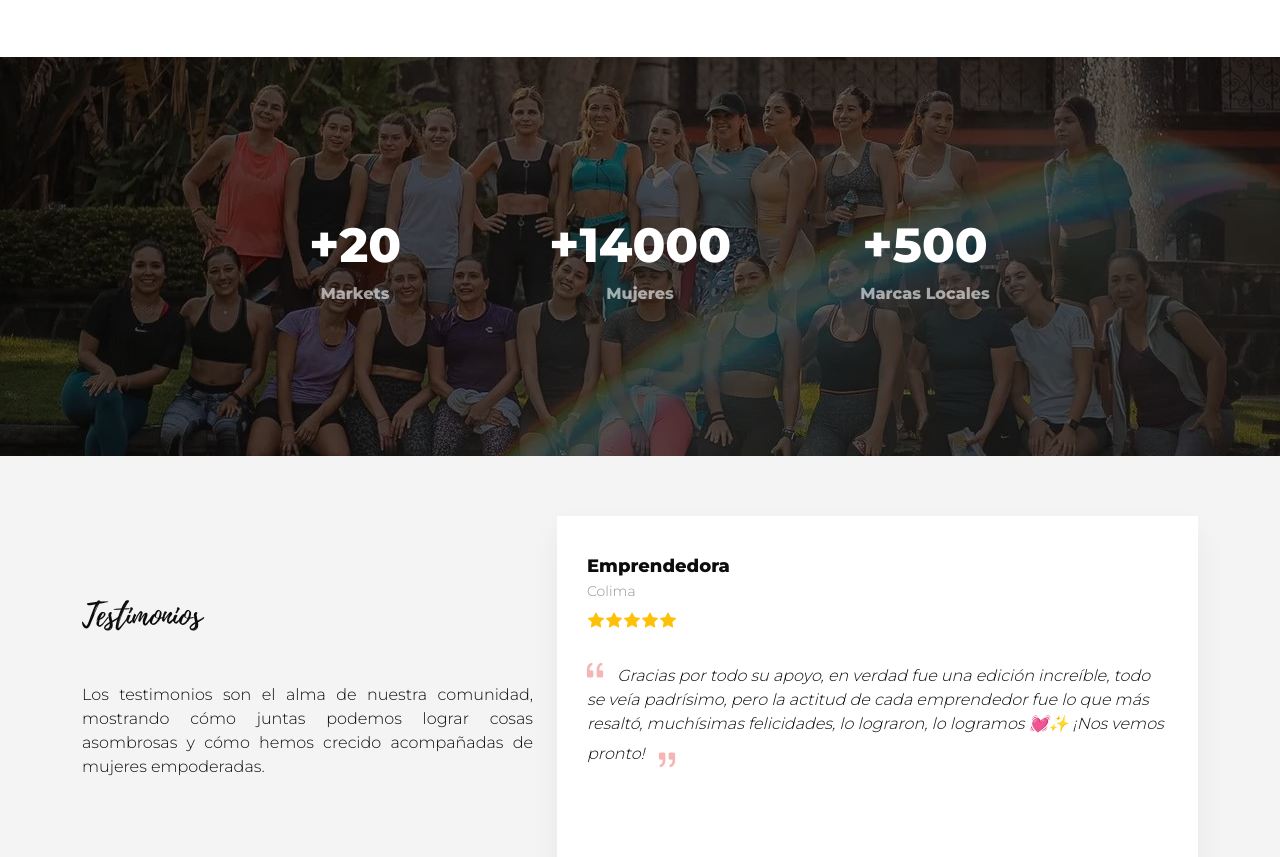
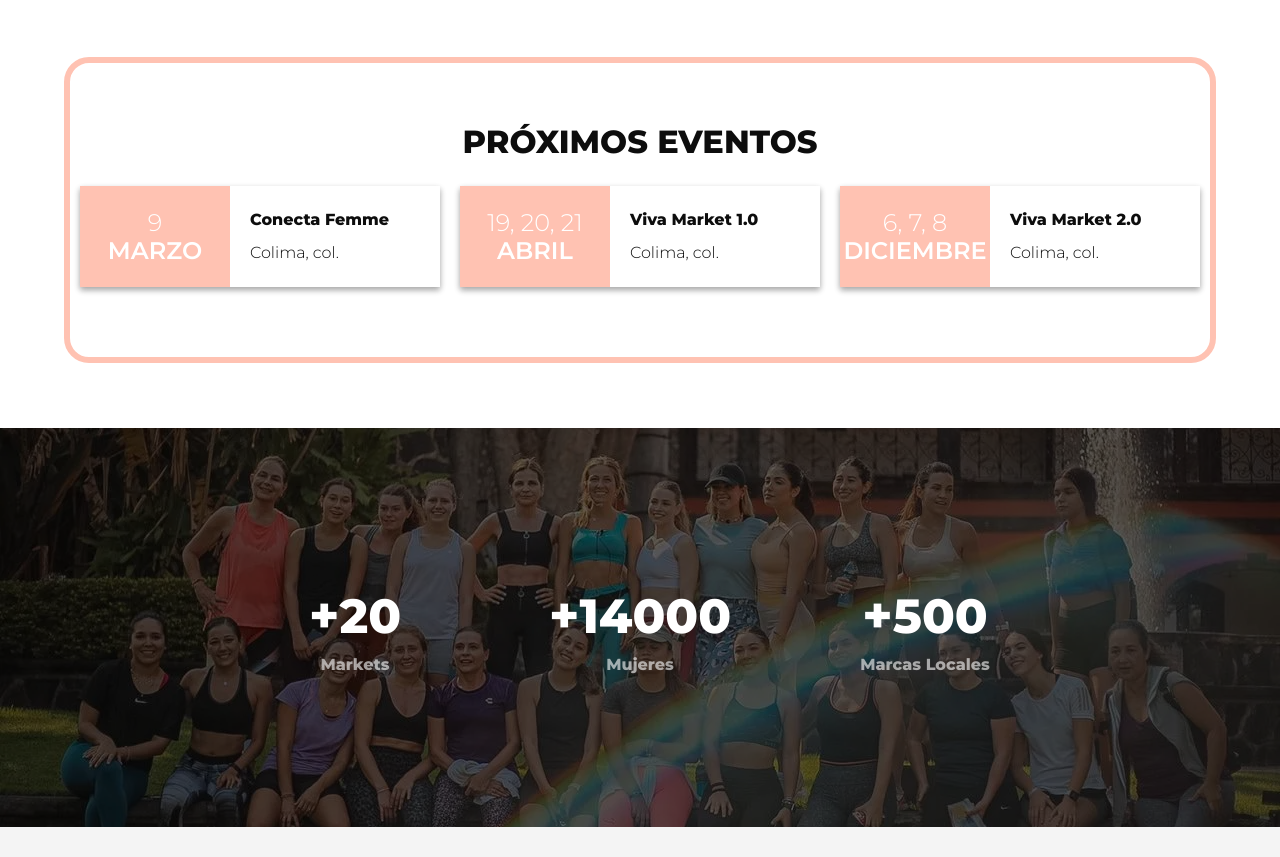
Before and after one commit to xFerchoVJ/site-femme, a website: page index.html in a window 1280 px wide. Shown: the part 1336-2193 px from the top of the page. Drawn offline with nearby package versions, Linux system fonts and the light colour scheme.

Commit message:
Added upcoming events

```diff
--- a/assets/css/main.css
+++ b/assets/css/main.css
@@ -1708,8 +1708,8 @@ footer .social-links button .icon-custom {
   position: relative;
 }
 
-@media (min-width: 768px){
-  .team .member{
+@media (min-width: 768px) {
+  .team .member {
     width: 40%;
   }
 }
@@ -3045,3 +3045,138 @@ h4 {
   color: var(--contrast-color);
   background-color: rgba(var(--primary-color-rgb), 0.8);
 }
+
+.self-drawing-border {
+  border: 7px solid transparent;
+  border-radius: 25px;
+  position: relative;
+  animation: drawBorder 6s ease forwards;
+}
+
+@keyframes drawBorder {
+  0% {
+    border-top-color: transparent;
+    border-left-color: transparent;
+    border-right-color: transparent;
+    border-bottom-color: transparent;
+  }
+  25% {
+    border-top-color: #ffc2b2;
+  }
+  50% {
+    border-right-color: #ffc2b2;
+  }
+  75% {
+    border-bottom-color: #ffc2b2;
+  }
+  100% {
+    border-left-color: #ffc2b2;
+  }
+}
+
+.upcoming-events {
+  width: 90%;
+  margin: 0 auto;
+  border-radius: 25px;
+  border: 6px solid #ffc2b2;
+  margin-bottom: 65px;
+  overflow: hidden;
+}
+
+.upcoming-events h2 {
+  font-weight: 700;
+  font-family: var(--default-font);
+  text-transform: uppercase;
+  margin-bottom: 15px;
+}
+
+.wrapper-events {
+  width: 100%;
+  margin: 0 auto;
+}
+
+.photo-container {
+  font-size: 1.5em;
+  background-color: #ffc2b2;
+  color: white;
+  padding: 20px;
+  text-align: center;
+  grid-area: photo;
+  display: flex;
+  justify-content: center;
+  align-items: center;
+}
+.card-container {
+  margin: 10px;
+  display: grid;
+  grid-template-areas: "photo info";
+  grid-template-columns: 150px 1fr;
+  width: 500px;
+  background-color: #ffffff;
+  box-shadow: 0 3px 6px rgba(0, 0, 0, 0.16), 0 3px 6px rgba(0, 0, 0, 0.23);
+  line-height: 1.75em;
+  transition: transform 0.3s ease; /* Agregamos una transición suave al transform */
+}
+
+.card-container:hover {
+  transform: translateY(
+    -5px
+  ); /* Movemos ligeramente hacia arriba al hacer hover */
+}
+
+.event-container {
+  display: flex;
+  justify-content: space-evenly; /* Centra los elementos */
+}
+
+.info-container {
+  padding: 20px;
+  grid-area: info;
+}
+
+/* Agregamos efecto de transición suave a la información */
+.info-container {
+  padding: 20px;
+  grid-area: info;
+  transition: background-color 0.3s ease, color 0.3s ease; /* Agregamos una transición suave */
+}
+
+/* Cambiamos los colores al hacer hover sobre la tarjeta */
+.card-container:hover .info-container {
+  background-color: #ffe3d5;
+  color: #333;
+}
+.event-name {
+  font-weight: bold;
+  padding-bottom: 5px;
+}
+.event-location {
+  font-weight: 300;
+}
+.day {
+  font-weight: 300;
+}
+.month {
+  font-weight: 600;
+}
+
+@media screen and (max-width: 768px) {
+  .upcoming-events {
+    border: 5px solid #ffc2b2;
+  }
+
+  .event-container {
+    flex-direction: column;
+    justify-content: center;
+    align-items: center;
+    gap: 15px;
+  }
+
+  .card-container {
+    width: 90%;
+  }
+
+  .info-container {
+    padding: 15px;
+  }
+}
--- a/assets/js/main.js
+++ b/assets/js/main.js
@@ -7,7 +7,6 @@
  */
 document.addEventListener("DOMContentLoaded", () => {
   "use strict";
-
 
   //Agregar lazy load a todas las imgs
   const imgs = document.querySelectorAll("img");
@@ -59,7 +58,8 @@ document.addEventListener("DOMContentLoaded", () => {
   const indexPage = document.querySelector(".index-page");
   function toggleScrolled() {
     const headerClasses = selectHeader.classList;
-    const isSticky = headerClasses.contains("scroll-up-sticky") ||
+    const isSticky =
+      headerClasses.contains("scroll-up-sticky") ||
       headerClasses.contains("sticky-top") ||
       headerClasses.contains("fixed-top");
     const isScrollYGreaterThan100 = window.scrollY > 100;
@@ -69,15 +69,17 @@ document.addEventListener("DOMContentLoaded", () => {
     selectBody.classList.toggle("scrolled", isScrollYGreaterThan100);
 
     if (indexPage) {
-      selectLogoWhite.style.display = isScrollYGreaterThan100 ? "none" : "block";
-      selectLogoBlack.style.display = isScrollYGreaterThan100 ? "block" : "none";
+      selectLogoWhite.style.display = isScrollYGreaterThan100
+        ? "none"
+        : "block";
+      selectLogoBlack.style.display = isScrollYGreaterThan100
+        ? "block"
+        : "none";
       const buttonClasses = navbarButton.classList;
       buttonClasses.toggle("black-navtoggle", isScrollYGreaterThan100);
       buttonClasses.toggle("white-navtoggle", !isScrollYGreaterThan100);
     }
-
   }
-
 
   document.addEventListener("scroll", toggleScrolled);
   window.addEventListener("load", toggleScrolled);
@@ -254,15 +256,45 @@ document.addEventListener("DOMContentLoaded", () => {
   }
   window.addEventListener("load", aosInit);
 
-  const popoverTriggerList = document.querySelectorAll('[data-bs-toggle="popover"]')
-  const popoverList = [...popoverTriggerList].map(popoverTriggerEl => new bootstrap.Popover(popoverTriggerEl))
+  const popoverTriggerList = document.querySelectorAll(
+    '[data-bs-toggle="popover"]'
+  );
+  const popoverList = [...popoverTriggerList].map(
+    (popoverTriggerEl) => new bootstrap.Popover(popoverTriggerEl)
+  );
 
   //When one popover is already open close others
-  document.addEventListener('show.bs.popover', function (event) {
-    popoverList.forEach(popover => {
+  document.addEventListener("show.bs.popover", function (event) {
+    popoverList.forEach((popover) => {
       if (popover._element !== event.target) {
         popover.hide();
       }
     });
   });
+
+  /**
+   * Add Drawing Shape effect to the Upcoming Events Section
+   */
+  // Función para activar el efecto de dibujo propio en la sección de "Upcoming Events"
+  function activateSelfDrawingBorder(entries, observer) {
+    entries.forEach((entry) => {
+      if (entry.isIntersecting) {
+        entry.target.classList.add("self-drawing-border"); // Agregamos la clase para el efecto de dibujo propio
+        observer.unobserve(entry.target); // Dejamos de observar una vez que se activa el efecto
+      }
+    });
+  }
+  // Creamos una instancia del IntersectionObserver
+  const upcomingEventsObserver = new IntersectionObserver(
+    activateSelfDrawingBorder,
+    { threshold: 0.5 }
+  );
+
+  // Obtenemos la sección de "Upcoming Events" por su ID
+  const upcomingEventsSection = document.getElementById("upcoming-events");
+
+  // Observamos la sección de "Upcoming Events" para activar el efecto cuando esté visible en la pantalla
+  if (upcomingEventsSection) {
+    upcomingEventsObserver.observe(upcomingEventsSection);
+  }
 });
--- a/index.html
+++ b/index.html
@@ -160,6 +160,55 @@
         </div>
       </section>
       <!-- End About Section -->
+
+      <!-- Upcoming Events Section -->
+      <section id="upcoming-events" class="upcoming-events" data-aos="fade-up">
+        <div class="wrapper-events">
+          <h2 class="text-center">Próximos Eventos</h2>
+          <div class="event-container">
+            <div class="card-container">
+              <div class="photo-container">
+                <div class="date">
+                  <div class="day">9</div>
+                  <div class="month">MARZO</div>
+                </div>
+                <div class="image"></div>
+              </div>
+              <div class="info-container">
+                <div class="event-name">Conecta Femme</div>
+                <div class="event-location">Colima, col.</div>
+              </div>
+            </div>
+            <div class="card-container">
+              <div class="photo-container">
+                <div class="date">
+                  <div class="day">19, 20, 21</div>
+                  <div class="month">ABRIL</div>
+                </div>
+                <div class="image"></div>
+              </div>
+              <div class="info-container">
+                <div class="event-name">Viva Market 1.0</div>
+                <div class="event-location">Colima, col.</div>
+              </div>
+            </div>
+            <div class="card-container">
+              <div class="photo-container">
+                <div class="date">
+                  <div class="day">6, 7, 8</div>
+                  <div class="month">DICIEMBRE</div>
+                </div>
+                <div class="image"></div>
+              </div>
+              <div class="info-container">
+                <div class="event-name">Viva Market 2.0</div>
+                <div class="event-location">Colima, col.</div>
+              </div>
+            </div>
+          </div>
+        </div>
+      </section>
+      <!-- End Upcoming Events Section -->
 
       <!-- Stats Section - Home Page -->
       <section id="stats" class="stats">
@@ -1536,13 +1585,13 @@
       ><i class="bi bi-arrow-up-short"></i
     ></a>
 
-    <!-- Preloader -->
+    <!-- Preloader
     <div id="preloader">
       <div></div>
       <div></div>
       <div></div>
       <div></div>
-    </div>
+    </div> -->
 
     <!-- Vendor JS Files -->
     <script
```
